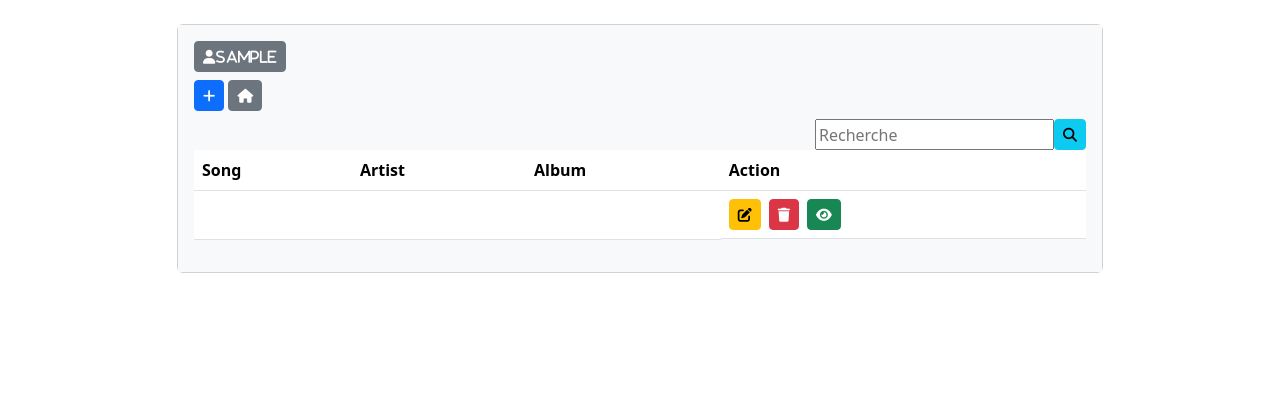
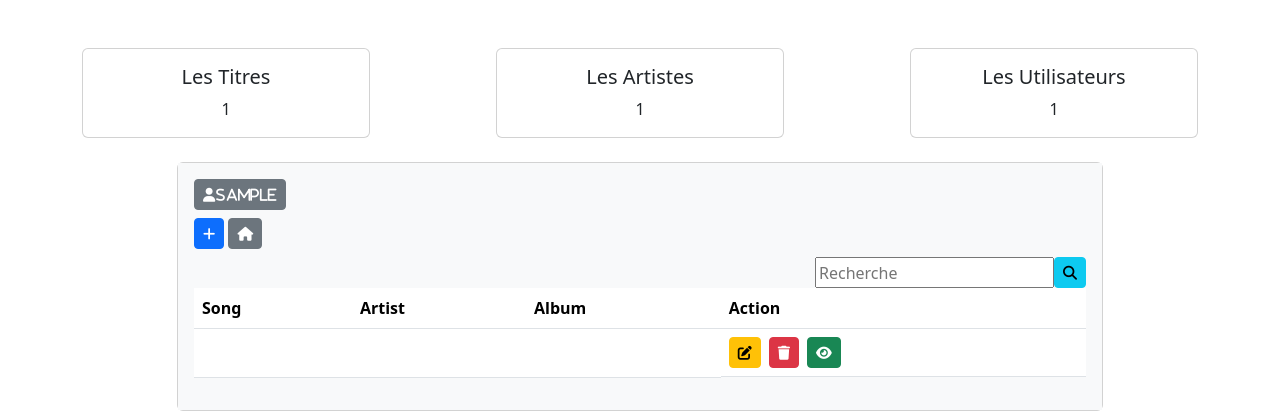
Before and after one commit to saadMeddiche/E-Lyrics.org, a PHP site: page / in a window 1280 px wide. Shown: the top 420 px of the page. Run offline with PHP 8.4, Linux system fonts and the light colour scheme; the visitor is signed in with stand-in values (Sample User, id 1); tables that the repository leaves empty or names only in its code hold one stand-in row (values such as "Sample post"); data that the repository does not hold is empty.

Commit message:
Statistics

```diff
--- /dev/null
+++ b/controllers/CountController.php
@@ -0,0 +1,9 @@
+<?php
+class CountController
+{
+    public function statistics()
+    {
+        $statistics = Count::count();
+        return $statistics;
+    }
+}
--- /dev/null
+++ b/models/Count.php
@@ -0,0 +1,14 @@
+<?php
+class Count
+{
+    static public function count()
+    {
+        $requete = "SELECT COUNT( DISTINCT Name_Artist) AS Num_Artist , COUNT( DISTINCT Name_Song) AS Num_Song , COUNT( DISTINCT Name_User) AS Num_User FROM  artists , songs,users;";
+
+        $stmt = DB::connect()->prepare($requete);
+
+        $stmt->execute();
+
+        return $stmt->fetchAll(PDO::FETCH_OBJ);
+    }
+}
--- a/views/home.php
+++ b/views/home.php
@@ -17,7 +17,31 @@
     $songs = $data->getAllSongs();
 }
 
+$datas = new CountController();
+$statistics = $datas->statistics();
+
+
 ?>
+<div class="container d-flex  justify-content-between text-center gap-5 mt-5">
+    <div class="card" style="width: 18rem;">
+        <div class="card-body">
+            <h5 class="card-title">Les Titres</h5>
+            <p class="card-text"><?php echo $statistics[0]->Num_Song ?></p>
+        </div>
+    </div>
+    <div class="card" style="width: 18rem;">
+        <div class="card-body">
+            <h5 class="card-title">Les Artistes</h5>
+            <p class="card-text"><?php echo $statistics[0]->Num_Artist ?></p>
+        </div>
+    </div>
+    <div class="card" style="width: 18rem;">
+        <div class="card-body">
+            <h5 class="card-title">Les Utilisateurs</h5>
+            <p class="card-text"><?php echo $statistics[0]->Num_User ?></p>
+        </div>
+    </div>
+</div>
 <div class="container">
     <div class="row my-4">
         <div class="col-md-10 mx-auto">
```
